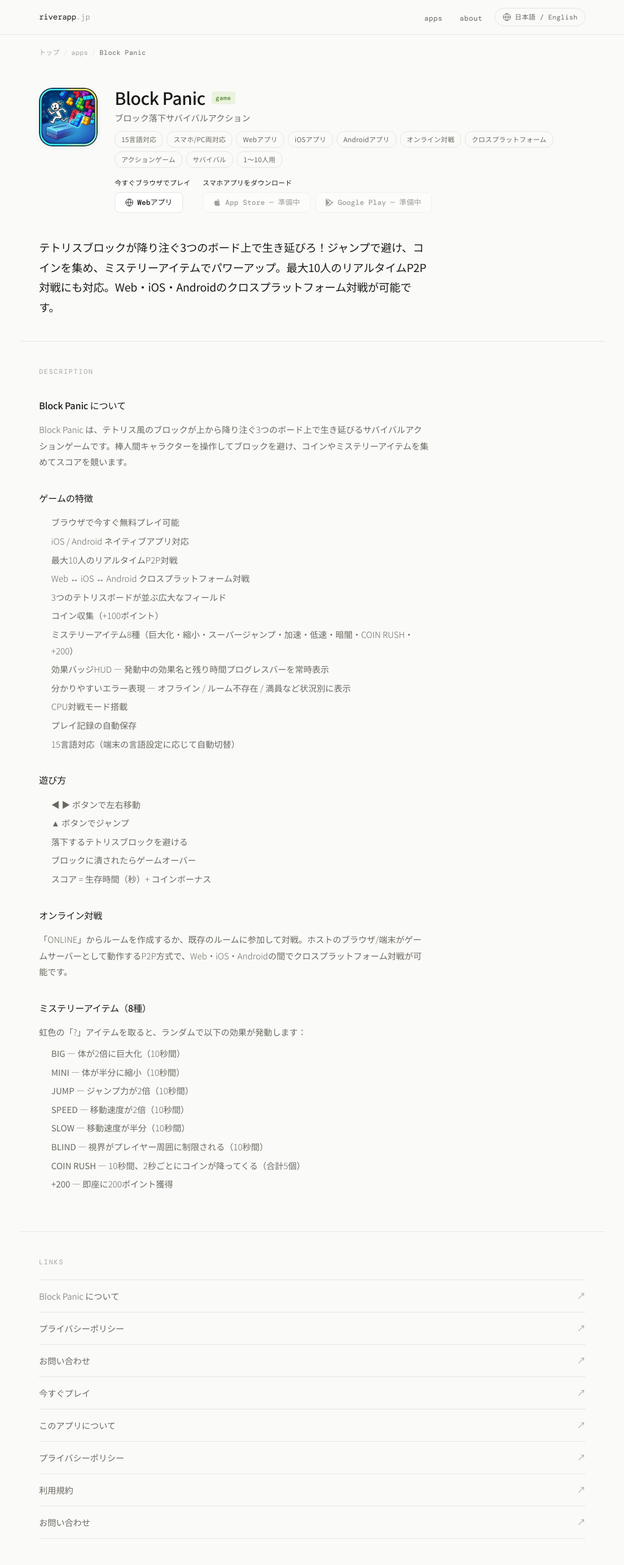
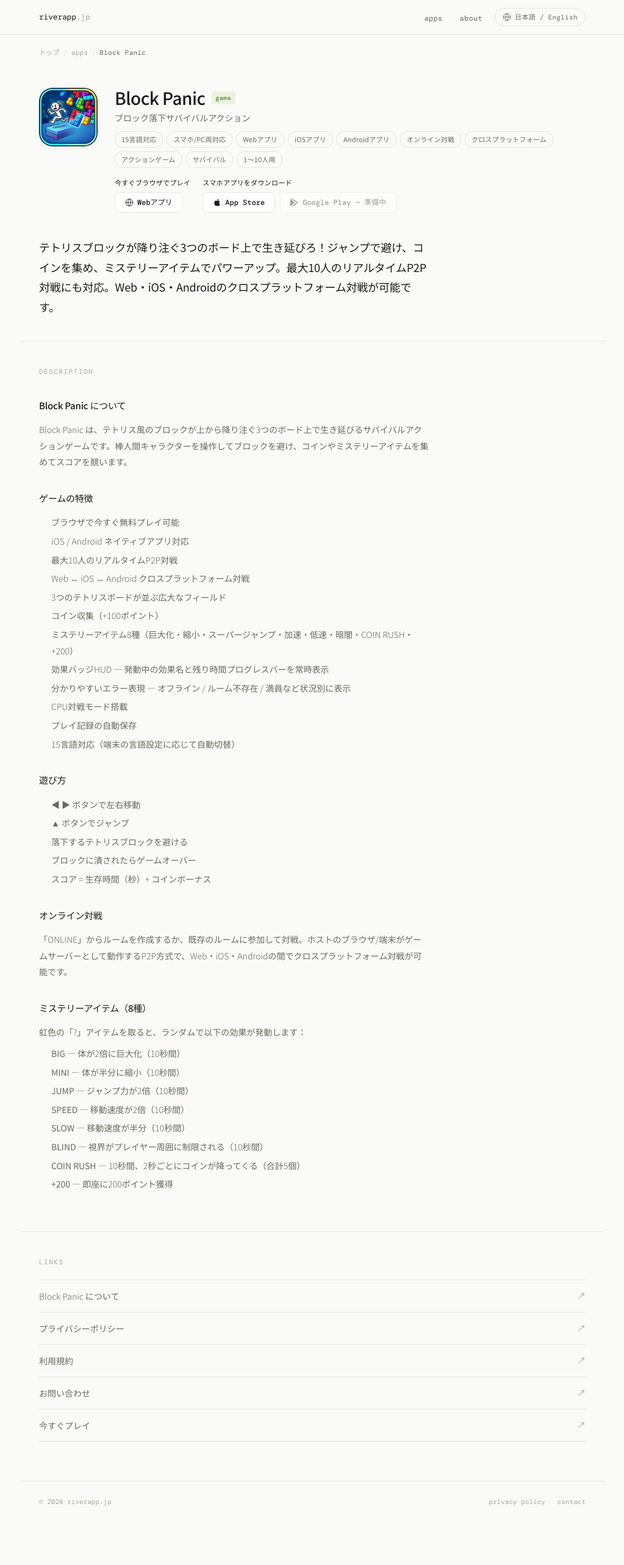
Before and after one commit to Yuuga2001/riverapp-jp, a Next.js app: page /apps/blockpanic in a window 1280 px wide. Shown: the top 2566 px of the page at 61% size, without its empty margins (128-1151 px from the left). After the commit the page ends 2496 px from the top, so only its background shows below. Built offline with nearby package versions, Linux system fonts and the light colour scheme; a web font is replaced by a local one.

Commit message:
Block Panic: iOS版ストアリンクを掲載、ドキュメントリンクの重複を解消
- blockpanic.json の App Store リンクを有効化
- 利用規約を page.tsx の自動生成対象に追加し、重複していた links 配列エントリを整理

```diff
--- a/src/app/apps/[slug]/page.tsx
+++ b/src/app/apps/[slug]/page.tsx
@@ -148,6 +148,13 @@
                       translationKey: "appDocument.privacyPolicy",
                     }]
                   : []),
+                ...(app.documents["terms-of-service"]
+                  ? [{
+                      label: "利用規約",
+                      href: `/app-document/${app.slug}/terms-of-service`,
+                      translationKey: "appDocument.termsOfService",
+                    }]
+                  : []),
                 ...(app.documents.contact
                   ? [{
                       label: "お問い合わせ",
--- a/src/data/apps/blockpanic.json
+++ b/src/data/apps/blockpanic.json
@@ -11,7 +11,7 @@
   "detailTags": ["15言語対応", "スマホ/PC両対応", "Webアプリ", "iOSアプリ", "Androidアプリ", "オンライン対戦", "クロスプラットフォーム", "アクションゲーム", "サバイバル", "1〜10人用"],
   "storeLinksCard": [
     {"type": "web", "url": "https://blockpanic.riverapp.jp", "label": "Webアプリ"},
-    {"type": "app-store", "url": "", "label": "App Store", "disabled": true},
+    {"type": "app-store", "url": "https://apps.apple.com/app/blockpanic/id6761756050", "label": "App Store"},
     {"type": "google-play", "url": "", "label": "Google Play", "disabled": true}
   ],
   "storeGroupsDetail": [
@@ -24,17 +24,13 @@
     {
       "label": "スマホアプリをダウンロード",
       "links": [
-        {"type": "app-store", "url": "", "label": "App Store — 準備中", "disabled": true},
+        {"type": "app-store", "url": "https://apps.apple.com/app/blockpanic/id6761756050", "label": "App Store"},
         {"type": "google-play", "url": "", "label": "Google Play — 準備中", "disabled": true}
       ]
     }
   ],
   "links": [
-    {"label": "今すぐプレイ", "url": "https://blockpanic.riverapp.jp", "external": true},
-    {"label": "このアプリについて", "url": "/app-document/blockpanic/about", "external": false},
-    {"label": "プライバシーポリシー", "url": "/app-document/blockpanic/privacy-policy", "external": false},
-    {"label": "利用規約", "url": "/app-document/blockpanic/terms-of-service", "external": false},
-    {"label": "お問い合わせ", "url": "/app-document/blockpanic/contact", "external": false}
+    {"label": "今すぐプレイ", "url": "https://blockpanic.riverapp.jp", "external": true}
   ],
   "ogDescription": "テトリスブロックを避けて生き延びろ！最大10人リアルタイム対戦のサバイバルアクション。Web・iOS対応。",
   "description": "### Block Panic について\n\nBlock Panic は、テトリス風のブロックが上から降り注ぐ3つのボード上で生き延びるサバイバルアクションゲームです。棒人間キャラクターを操作してブロックを避け、コインやミステリーアイテムを集めてスコアを競います。\n\n### ゲームの特徴\n\n- ブラウザで今すぐ無料プレイ可能\n- iOS / Android ネイティブアプリ対応\n- 最大10人のリアルタイムP2P対戦\n- Web ↔ iOS ↔ Android クロスプラットフォーム対戦\n- 3つのテトリスボードが並ぶ広大なフィールド\n- コイン収集（+100ポイント）\n- ミステリーアイテム8種（巨大化・縮小・スーパージャンプ・加速・低速・暗闇・COIN RUSH・+200）\n- 効果バッジHUD — 発動中の効果名と残り時間プログレスバーを常時表示\n- 分かりやすいエラー表現 — オフライン / ルーム不存在 / 満員など状況別に表示\n- CPU対戦モード搭載\n- プレイ記録の自動保存\n- 15言語対応（端末の言語設定に応じて自動切替）\n\n### 遊び方\n\n- ◀ ▶ ボタンで左右移動\n- ▲ ボタンでジャンプ\n- 落下するテトリスブロックを避ける\n- ブロックに潰されたらゲームオーバー\n- スコア = 生存時間（秒）+ コインボーナス\n\n### オンライン対戦\n\n「ONLINE」からルームを作成するか、既存のルームに参加して対戦。ホストのブラウザ/端末がゲームサーバーとして動作するP2P方式で、Web・iOS・Androidの間でクロスプラットフォーム対戦が可能です。\n\n### ミステリーアイテム（8種）\n\n虹色の「?」アイテムを取ると、ランダムで以下の効果が発動します：\n\n- **BIG** — 体が2倍に巨大化（10秒間）\n- **MINI** — 体が半分に縮小（10秒間）\n- **JUMP** — ジャンプ力が2倍（10秒間）\n- **SPEED** — 移動速度が2倍（10秒間）\n- **SLOW** — 移動速度が半分（10秒間）\n- **BLIND** — 視界がプレイヤー周囲に制限される（10秒間）\n- **COIN RUSH** — 10秒間、2秒ごとにコインが降ってくる（合計5個）\n- **+200** — 即座に200ポイント獲得",
```
